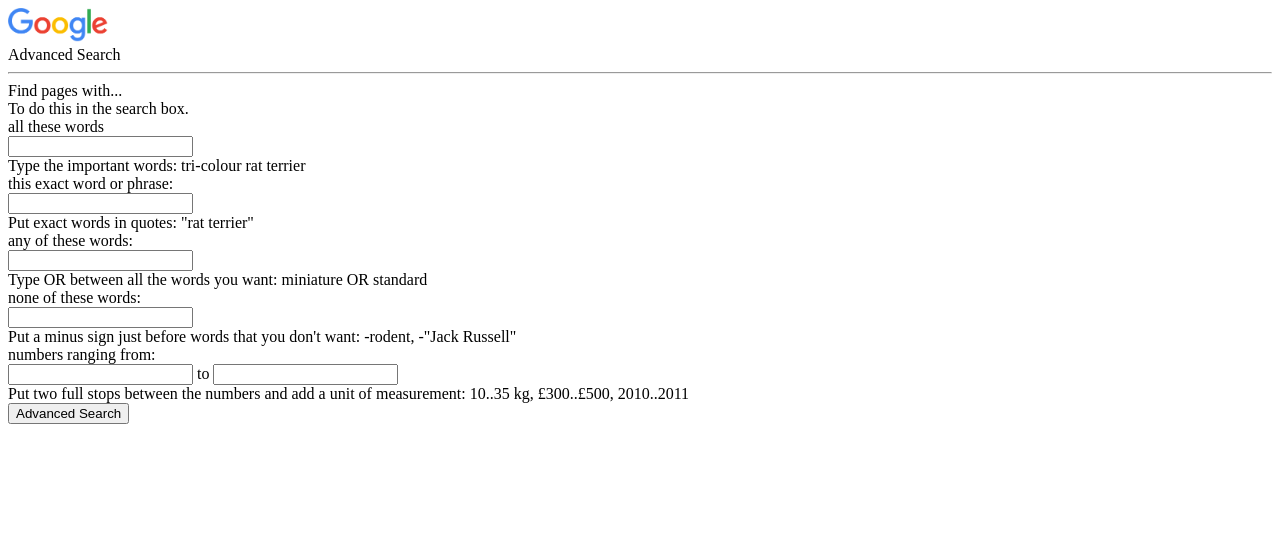
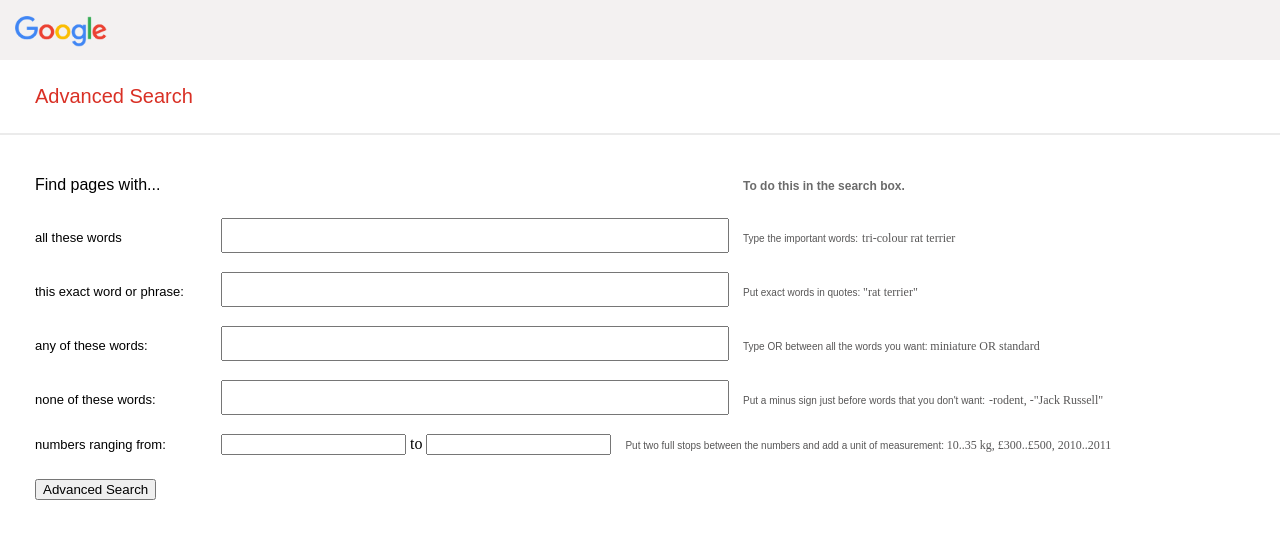
Before and after one commit to EdssongeraT/Google_Front-End, a plain HTML site: page advanced.html in a window 1280 px wide. Drawn offline with Linux system fonts and the light colour scheme.

Commit message:
add styling in advanced.html

```diff
--- a/StyleGoogle.css
+++ b/StyleGoogle.css
@@ -1,3 +1,6 @@
+body {
+    margin:0;
+}
 .image{
     height: 290px;
     display: flex;
@@ -53,3 +56,74 @@
     padding: 8px 18px;
     background-color:rgb(179, 177, 177) solid;
 }
+.panel{
+    display: flex;
+    height: 60px;
+    align-items: center;
+    background-color:rgb(243, 241, 241);
+    box-sizing: content-box
+}
+#linklogo{
+    padding-left: 15px;
+    padding-top: 7px;
+}
+.form{
+    margin: 35px;
+    display: flex;
+}
+#label{
+    margin-top: 25px;
+    margin-left: 35px;
+    margin-bottom: 25px;
+    margin-right: 35px;
+    color: rgb(217, 48, 37);
+    font-size: 20px;
+    font-family: Arial, Helvetica, sans-serif;
+}
+hr{
+    border: rgb(235, 235, 235) solid;
+    border-width: 1px;
+}
+#indent{
+    display: inline-block;
+    width: 518px;
+    height: 20px;
+}
+#left{
+    display: inline-block;
+    height: 42px;
+    width: 182px;
+    font-size: 16px;
+    font-family: Arial, Helvetica, sans-serif;
+}
+#rigth{
+    font-size: 12px;
+    color: rgb(107, 107, 107);
+    font-family: Arial, Helvetica, sans-serif;
+    font-weight: bold;
+}
+.leftText{
+    width: 182px;
+    height: 42px;
+    font-size: 13px;
+    font-family: Arial, Helvetica, sans-serif;
+    display:inline-block
+}
+.rigthText{
+    margin-left: 10px;
+    width: 182px;
+    height: 42px;
+    font-size: 10px;
+    color: rgb(87, 86, 86);
+    font-family: Arial, Helvetica, sans-serif;
+}
+.smalltext{
+    color: rgb(87, 86, 86);
+    font-size: 12px;
+    font-family:'Times New Roman', Times, serif ;
+}
+.bars{
+    width: 500px;
+    height: 29px;
+    font-size: 20px;
+}
--- a/advanced.html
+++ b/advanced.html
@@ -2,85 +2,60 @@
 <html lang="en">
     <head>
         <title>Advanced Search</title>
+        <link rel="stylesheet" href="StyleGoogle.css">
     </head>
     <body>
-        <div>
-            <div>
-                <img src="googlelogo.png" width="100">
-            </div>
-            <div>
-                <a href="https://google.com/search"></a>
-                <a href="https://www.google.com/imghp?hl=en&ogbl"></a>
+        <div class="panel">
+            <div id="linklogo">
+                <a href="index.html"><img src="googlelogo.png"width="92"></a>
             </div>
         </div>
-        <div>
+        <div id="label">
             <label>Advanced Search</label>
         </div>
         <hr>
-        <div>
+        <div class="form">
             <form action="https://google.com/search" >
                 <div>
-                    <span>Find pages with...</span>
-                </div>
-                <div></div>
-                <div>
-                    To do this in the search box.
-                </div>
-                <div>
-                    <label>all these words</label>
-                </div>
-                <div>
-                    <input type="text" name="q">
-                </div>
-                <div>
-                    Type the important words:
-                    <span>tri-colour rat terrier</span>
+                    <span id="left">Find pages with...</span>
+                    <span id="indent"></span>
+                    <label id="rigth">To do this in the search box.</label>
                 </div>
 
                 <div>
-                    <label>this exact word or phrase:</label>
+                    <label class="leftText">all these words</label>
+                    <input class="bars" type="text" name="q">
+                    <label class="rigthText">Type the important words:</label>
+                    <span class="smalltext">tri-colour rat terrier</span>
                 </div>
                 <div>
-                    <input type="text" name="q">
-                </div>
-                <div>
-                    Put exact words in quotes:
-                    <span>"rat terrier"</span>
+                    <label class="leftText">this exact word or phrase:</label>
+                    <input class="bars" type="text" name="q">
+                    <label class="rigthText">Put exact words in quotes: </label>
+                    <span class="smalltext">"rat terrier"</span>
                 </div>
 
                 <div>
-                    <label>any of these words:</label>
-                </div>
-                <div>
-                    <input type="text" name="q">
-                </div>
-                <div>
-                    Type OR between all the words you want:
-                    <span>miniature OR standard</span>
+                    <label class="leftText">any of these words:</label>
+                    <input class="bars" type="text" name="q">
+                    <label class="rigthText">Type OR between all the words you want: </label>
+                    <span class="smalltext">miniature OR standard</span>
                 </div>
 
                 <div>
-                    <label>none of these words:</label>
-                </div>
-                <div>
-                    <input type="text" name="q">
-                </div>
-                <div>
-                    Put a minus sign just before words that you don't want:
-                    <span>-rodent, -"Jack Russell"</span>
+                    <label class="leftText">none of these words:</label>
+                    <input class="bars" type="text" name="q">
+                    <label class="rigthText">Put a minus sign just before words that you don't want:</label>
+                    <span class="smalltext">-rodent, -"Jack Russell"</span>
                 </div>
 
                 <div>
-                    <label>numbers ranging from:</label>
-                </div>
-                <div>
-                    <input type="text" name="q">
+                    <label class="leftText">numbers ranging from:</label>
+                    <input class="input" type="text" name="q">
                     to
-                    <input type="text" name="q">
-                </div>
-                <div>
-                    Put two full stops between the numbers and add a unit of measurement:
-                    <span>10..35 kg, £300..£500, 2010..2011</span>
+                    <input class="input" type="text" name="q">
+                    <label class="rigthText">Put two full stops between the numbers and add a unit of measurement: </label>
+                    <span class="smalltext">10..35 kg, £300..£500, 2010..2011</span>
                 </div>
                 <input type="submit" value="Advanced Search">
             </form>
```
